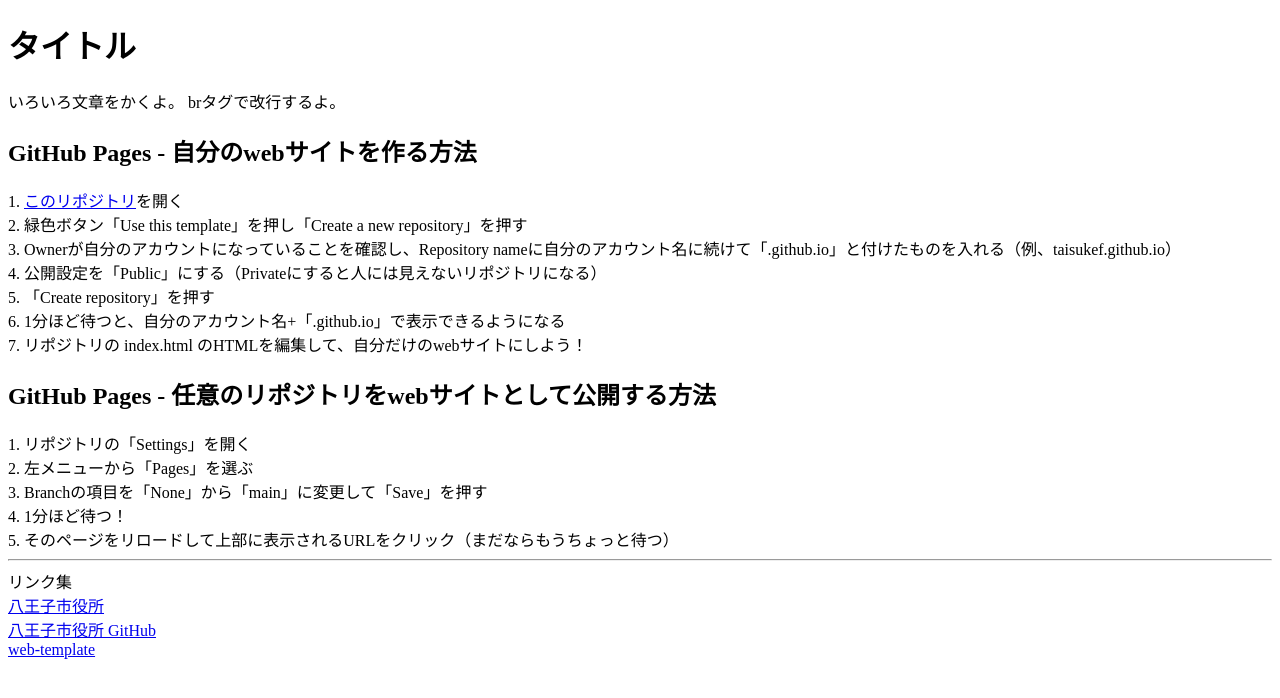
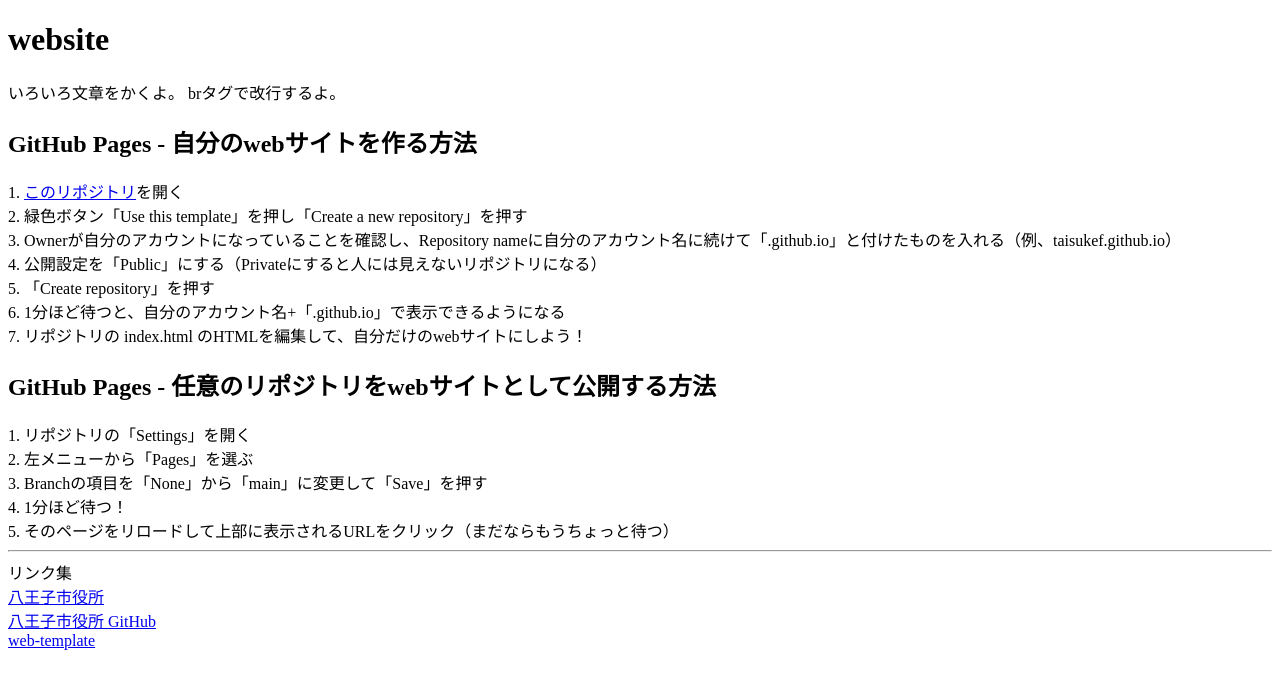
Before and after one commit to shionide/shionide.github.io, a plain HTML site: page index.html in a window 1280 px wide. Drawn offline with Linux system fonts and the light colour scheme.

Commit message:
Update index.html

```diff
--- a/index.html
+++ b/index.html
@@ -1,8 +1,8 @@
 <!DOCTYPE html><html lang="ja"><head><meta charset="utf-8"><meta name="viewport" content="width=device-width"><link rel="icon" href="data:">
-<title>タイトル</title>
+<title>website</title>
 </head><body>
 
-<h1>タイトル</h1>
+<h1>website</h1>
 いろいろ文章をかくよ。
 brタグで改行するよ。<br>
 
```
